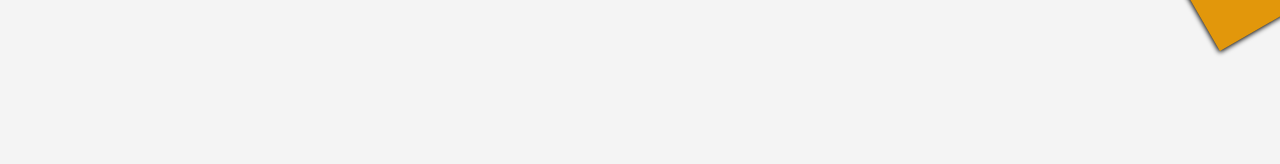
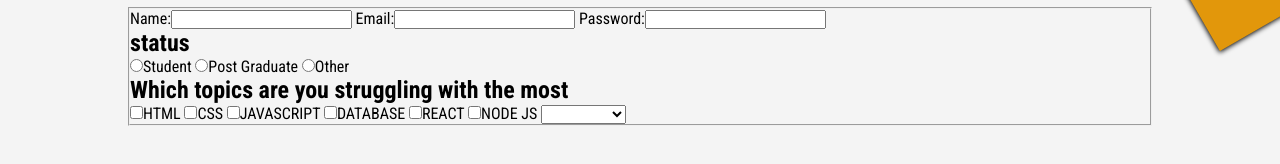
Before and after one commit to MateteGS/somethingspecial, a website: page index.html in a window 1280 px wide. Shown: the part 114-278 px from the top of the page. Drawn offline with Linux system fonts and the light colour scheme.

Commit message:
partly completed main code

```diff
--- a/index.html
+++ b/index.html
@@ -4,20 +4,20 @@
     <meta charset="UTF-8" />
     <meta http-equiv="X-UA-Compatible" content="IE=edge" />
     <meta name="viewport" content="width=device-width, initial-scale=1.0" />
-    <link rel="stylesheet" href="https://cdnjs.cloudflare.com/ajax/libs/font-awesome/6.3.0/css/all.min.css"/>
+    <link
+      rel="stylesheet"
+      href="https://cdnjs.cloudflare.com/ajax/libs/font-awesome/6.3.0/css/all.min.css"
+    />
     <title>Document</title>
-    <link rel="stylesheet" href="style.css">
+    <link rel="stylesheet" href="style.css" />
   </head>
   <body>
     <div id="container">
       <header>
         <div id="line"></div>
-        <div id="linetwo">
-            n<span>ew</span>
-
-            </div>
+        <div id="linetwo">n<span>ew</span></div>
         <div id="flex">
-            <img src="download (1).jpeg" alt="Velisa">
+          <img src="download (1).jpeg" alt="Velisa" />
           <ul class="links">
             <div class="menu"><i class="fa-solid fa-bars"></i></div>
             <li class="items"><a href="#">HTML</a></li>
@@ -29,6 +29,42 @@
           </ul>
         </div>
       </header>
+
+      <main>
+        <div id="form">
+            <fieldset>
+                <label for="">Name:<input type="text"></label>
+                <label for="">Email:<input type="text"></label>
+                <label for="">Password:<input type="text"></label>
+
+                <div id="status">
+                    <h2>status</h2>
+                    <input type="radio">Student
+                    <input type="radio">Post Graduate
+                    <input type="radio">Other
+                </div>
+
+                <div id="topics">
+                    <h2>Which topics are you struggling with the most</h2>
+                    <input type="checkbox">HTML
+                    <input type="checkbox">CSS
+                    <input type="checkbox">JAVASCRIPT
+                    <input type="checkbox">DATABASE
+                    <input type="checkbox">REACT
+                    <input type="checkbox">NODE JS
+
+                    <select name="" id="">
+                        <option value=""></option>
+                        <option value="java">Java</option>
+                        <option value="python">Python</option>
+                        <option value="c++">C++</option>
+                        <option value="typescript">TypeScript</option>
+                        <option value="c#">C#</option>
+                    </select>
+                </div>
+            </fieldset>
+        </div>
+      </main>
     </div>
   </body>
 </html>
```
Lines whose indentation alone changed are shown as unchanged.
